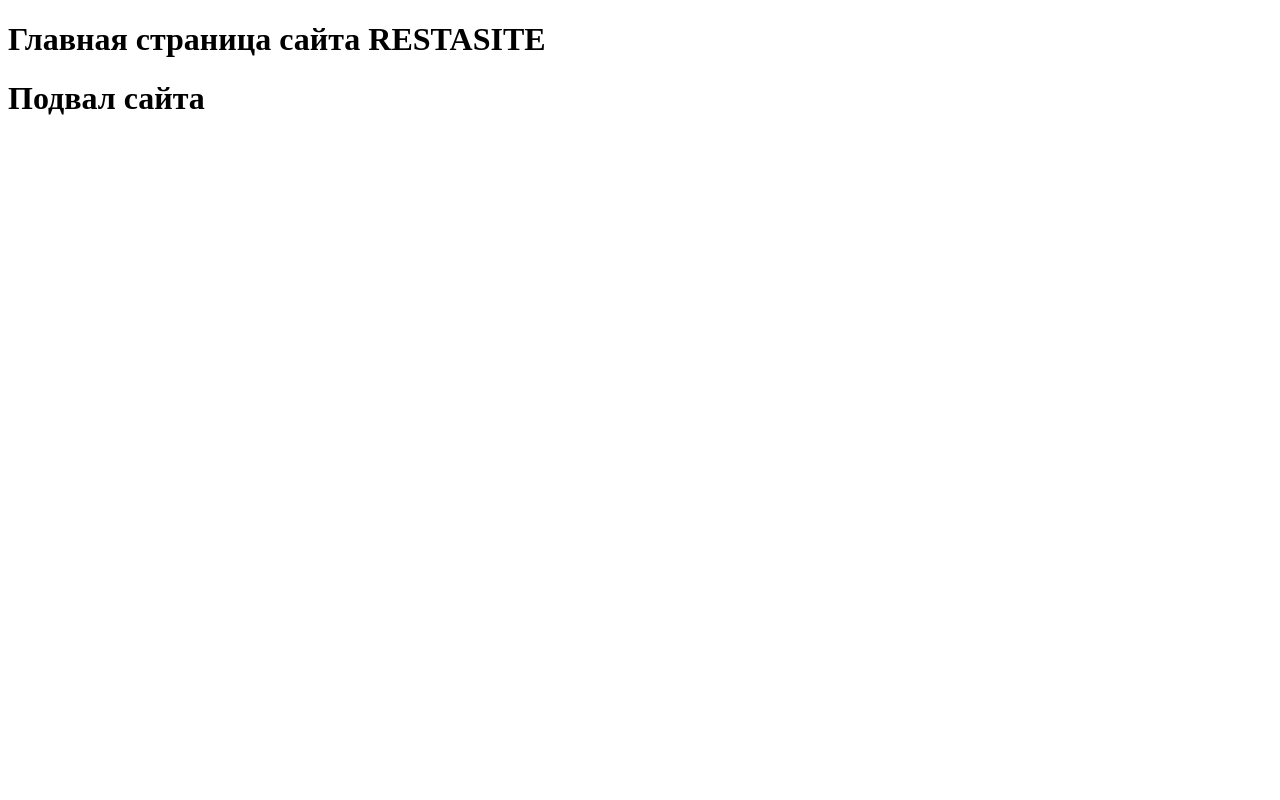
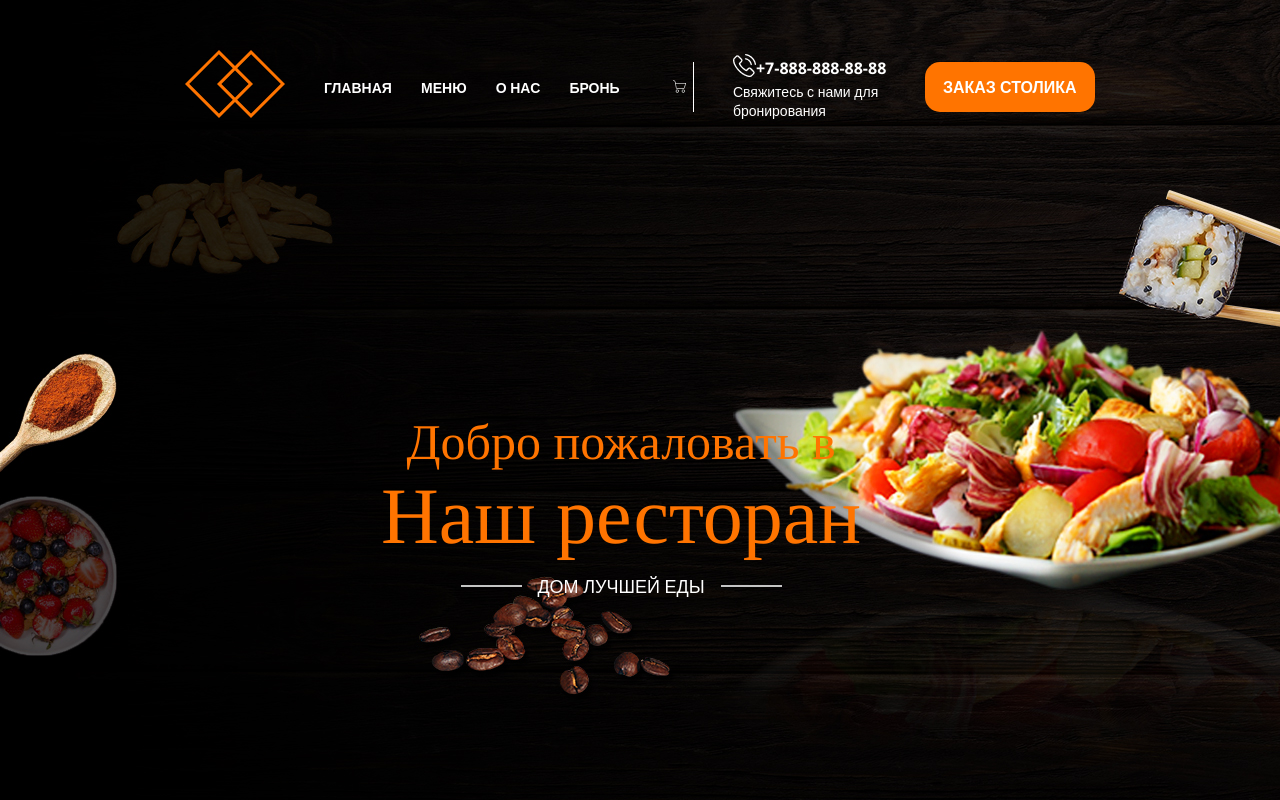
Before and after one commit to AffectVladislav/Restasita, a Django app: template restasite/templates/index.html in a window 1280 px wide. Run offline with Django 5.2, Linux system fonts and the light colour scheme; the template is opened without the code that fills it, so the values that code supplies are empty.

Commit message:
TIK_04. style and html index

```diff
--- a/resta/urls.py
+++ b/resta/urls.py
@@ -18,9 +18,11 @@ from django.conf import settings
 from django.conf.urls.static import static
 from django.contrib import admin
 from django.urls import path
+from restasite import views
 
 urlpatterns = [
     path('admin/', admin.site.urls),
+    path('', views.index, name='index')
 ]
 
 urlpatterns += static(settings.STATIC_URL, document_root=settings.STATIC_ROOT)
--- /dev/null
+++ b/restasite/static/css/style.css
@@ -0,0 +1,136 @@
+body {
+    margin: 0;
+    font-family: 'Open Sans', sans-serif;
+}
+
+.container {
+    margin: 0px 166px;
+}
+
+.header {
+    background-image: url("../img/bg.png");
+    height: 100vh;
+    background-repeat: no-repeat;
+    background-size: cover;
+}
+
+.header-line {
+    padding-top: 50px;
+    display: flex;
+    align-items: center;
+    justify-content: space-around;
+}
+
+.naw-item {
+    color: #fff;
+    text-decoration: none;
+    font-weight: 700;
+    font-size: 14px;
+
+    margin-right: 25px;
+
+    transition: color 0.2s linear;
+}
+
+.naw-item:hover {
+    color: #FF7400;
+}
+
+.cart {
+    position: relative;
+
+    border-right: 1px solid #FFFFFF ;
+    padding-right: 10px;
+    height: 50px;
+}
+
+.cart-img {
+    position: absolute;
+    top: 18px;
+    right: 7px;
+}
+
+.num{
+    color: #fff;
+    text-decoration: none;
+    font-weight: 700;
+
+    transition: color 0.2s linear;
+}
+
+.num:hover {
+    color: #FF7400;
+}
+
+.phone-text {
+    color: #fff;
+    font-weight: 400;
+    font-size: 14px;
+}
+
+.phone-holder {
+    display: flex;
+    align-items: center;
+}
+
+.button {
+    background-color: #FF7400;
+    color: #fff;
+    text-decoration: none;
+    padding: 14px 18px;
+    font-weight: 700;
+    border-radius: 15px;
+    transition: background-color 0.15s linear;
+}
+
+.button:hover {
+    background-color: #854b1b;
+}
+
+.header-titel {
+    color: #FF7400;
+    font-weight: 400;
+    font-size: 50px;
+    font-family: 'Tinos', serif;
+
+    text-align: center;
+    position: absolute;
+    margin-left: 215px;
+    margin-top: 290px;
+
+}
+
+.header-subtitel {
+    font-weight: 400;
+    font-size: 80px;
+    font-family: 'Tinos', serif;
+}
+
+.header-suptitel {
+    color: #FFFFFF;
+    font-size: 18px;
+    font-family: 'Open Sans', sans-serif;
+    margin-top: 12px;
+}
+
+.header-suptitel:after {
+    position: absolute;
+    content: '';
+    height: 2px;
+    width: 61px;
+    background-color: #C4C4C4;
+    margin-top: 12px;
+    top: 160px;
+    left: 80px;
+}
+
+.header-suptitel:before {
+    position: absolute;
+    content: '';
+    height: 2px;
+    width: 61px;
+    background-color: #C4C4C4;
+    margin-top: 12px;
+    top: 160px;
+    left: 340px;
+}
--- a/restasite/templates/index.html
+++ b/restasite/templates/index.html
@@ -1,34 +1,73 @@
-<!doctype html>
-{% block title %}
+<!DOCTYPE html>
 {% load static %}
-<html lang="ru">
-    <head>
-        <meta charset="UTF-8">
-        <meta name="viewport"
-              content="width=device-width, user-scalable=no, initial-scale=1.0, maximum-scale=1.0, minimum-scale=1.0">
-        <meta http-equiv="X-UA-Compatible" content="ie=edge">
-            <title>restasite</title>
-        <!-- <link>
-        <link>
-        <link>
-        <link>
-        <link>
-        <link>
-        <link>
-        <link>
-        <link>
-        <link> -->
+<html lang="en">
+<head>
+    <meta charset="UTF-8">
+    <link rel="stylesheet" href="{% static 'css/style.css' %}">
+    <link rel="preconnect" href="https://fonts.googleapis.com">
+    <link rel="preconnect" href="https://fonts.gstatic.com" crossorigin>
+    <link href="https://fonts.googleapis.com/css2?family=Open+Sans:wght@300;400;500;600;700;800&display=swap" rel="stylesheet">
+    <link rel="preconnect" href="https://fonts.googleapis.com">
+    <link rel="preconnect" href="https://fonts.gstatic.com" crossorigin>
+    <link href="https://fonts.googleapis.com/css2?family=Tinos:wght@400;700&display=swap" rel="stylesheet">
+    {% block title %}<title>Ресторан</title>{% endblock %}
+</head>
+<body>
 
-    </head>
-    <body>
-        <h1>
-            Главная страница сайта RESTASITE
-        </h1>
-    <footer>
-        <div>
-            <h1>Подвал сайта</h1>
+    <div class="header">
+        <div class="container">
+            <div class="header-line">
+                <div class="header-logo">
+                    <img src="{% static 'img/logo.png' %}" alt="">
+                </div>
+
+                <div class="nav">
+                <a class="naw-item" href="@">ГЛАВНАЯ</a>
+                <a class="naw-item" href="@">МЕНЮ</a>
+                <a class="naw-item" href="@">О НАС</a>
+                <a class="naw-item" href="@">БРОНЬ</a>
+                </div>
+
+                <div class="cart">
+                    <a href="@"></a>
+                        <img class="cart-img" src='{% static "img/cart.png" %}'>
+                </div>
+
+                <div class="phone">
+                    <div class="phone-holder">
+                        <div class="phone-img">
+                            <img src='{% static "img/phone.png" %}'>
+                        </div>
+                        <div class="number">
+                            <a class="num" href="@">+7-888-888-88-88</a>
+                        </div>
+                    </div>
+                    <div class="phone-text">
+                        Свяжитесь с нами для <br> бронирования
+                    </div>
+                </div>
+                <div class="btn">
+                    <a class ="button" href="@">ЗАКАЗ СТОЛИКА</a>
+                </div>
+            </div>
+            <div class="header-down">
+
+                <div class="header-titel">
+                    Добро пожаловать в
+
+                    <div class="header-subtitel">
+                        Наш ресторан
+                    </div>
+
+                    <div class="header-suptitel">
+                        ДОМ ЛУЧШЕЙ ЕДЫ
+                    </div>
+
+                </div>
+
+            </div>
         </div>
-    </footer>
-    </body>
+    </div>
+
+</body>
 </html>
-{% endblock %}
--- a/restasite/views.py
+++ b/restasite/views.py
@@ -1,3 +1,5 @@
 from django.shortcuts import render
 
-# Create your views here.
+
+def index(request):
+    return render(request, 'index.html')
```
Also changed, not shown: restasite/static/img/bg.png (added), restasite/static/img/cart.png (added), restasite/static/img/logo.png (added), restasite/static/img/phone.png (added).
